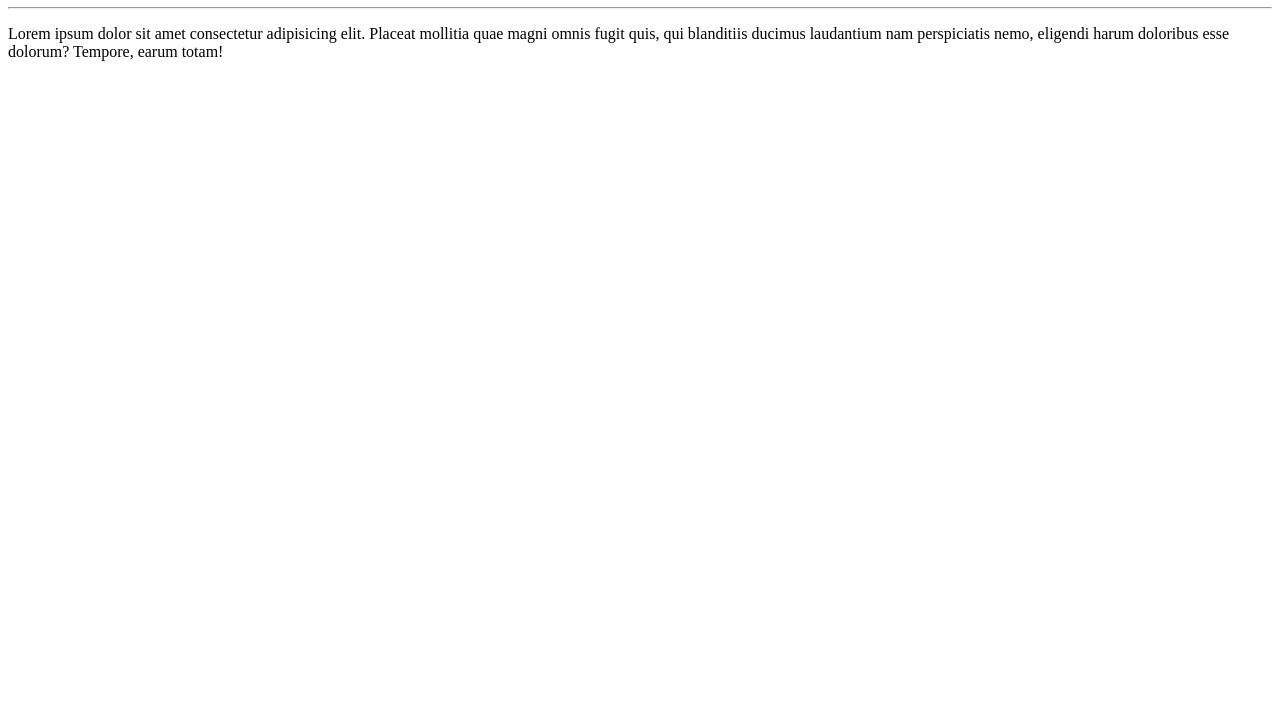
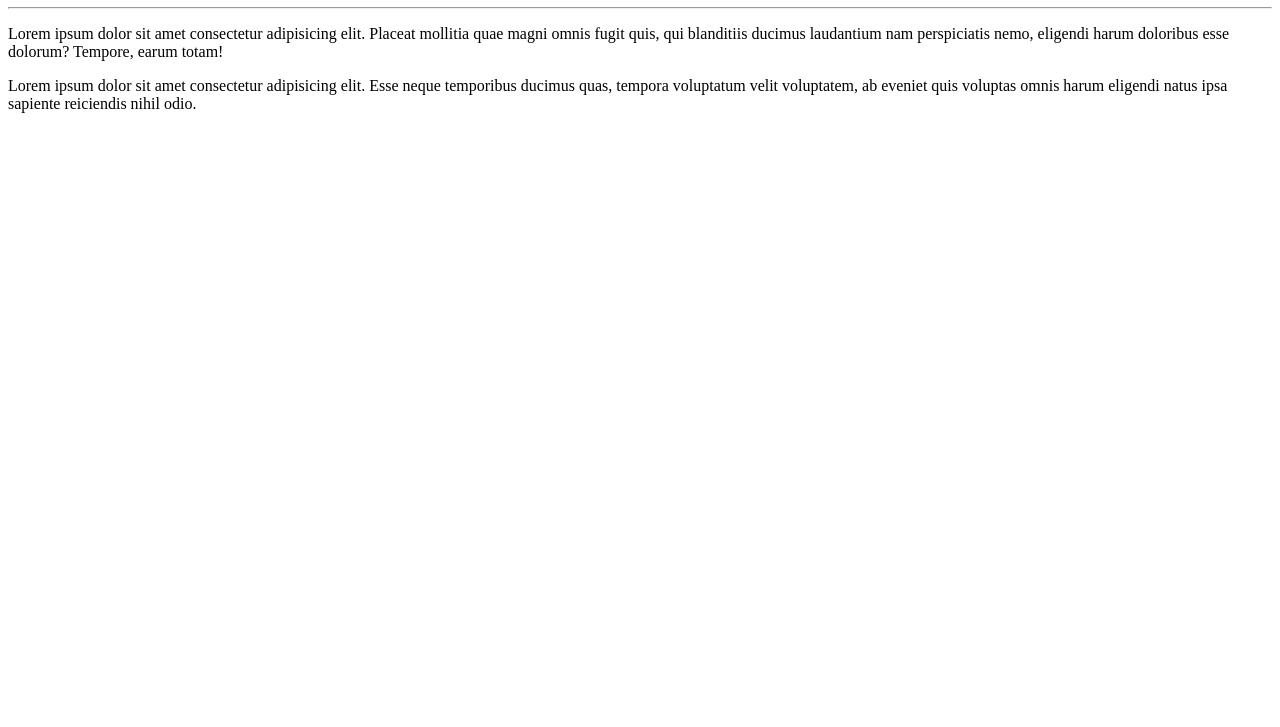
Before and after one commit to Mikael-sartor/Ola-Mundo, a plain HTML site: page site-exemplo/index.html in a window 1280 px wide. Shown: the part 73-800 px from the top of the page. Drawn offline with Linux system fonts and the light colour scheme.

Commit message:
Adicionei um paragrafo

```diff
--- a/site-exemplo/index.html
+++ b/site-exemplo/index.html
@@ -9,5 +9,6 @@
     <h1>Olá, mundo</h1>
     <hr>
     <p>Lorem ipsum dolor sit amet consectetur adipisicing elit. Placeat mollitia quae magni omnis fugit quis, qui blanditiis ducimus laudantium nam perspiciatis nemo, eligendi harum doloribus esse dolorum? Tempore, earum totam!</p>
+    <p>Lorem ipsum dolor sit amet consectetur adipisicing elit. Esse neque temporibus ducimus quas, tempora voluptatum velit voluptatem, ab eveniet quis voluptas omnis harum eligendi natus ipsa sapiente reiciendis nihil odio.</p>
 </body>
 </html>
```
